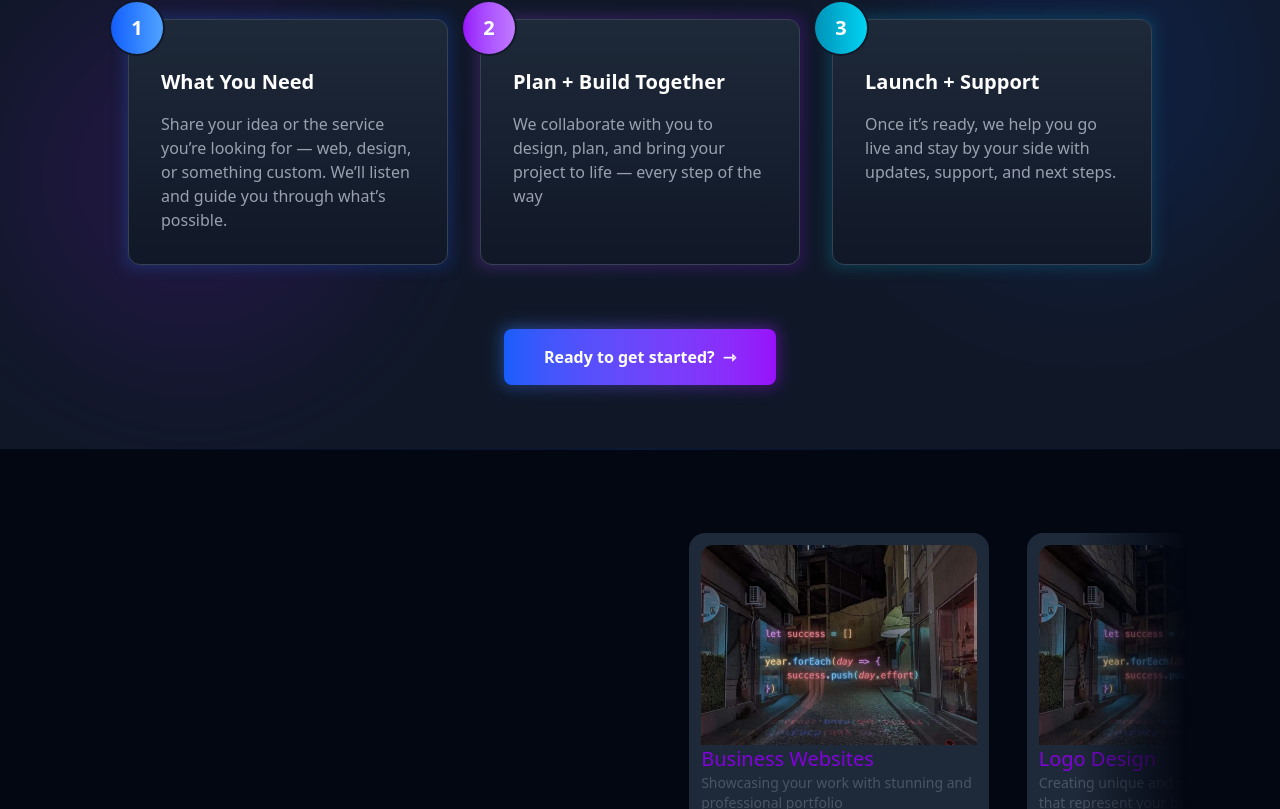
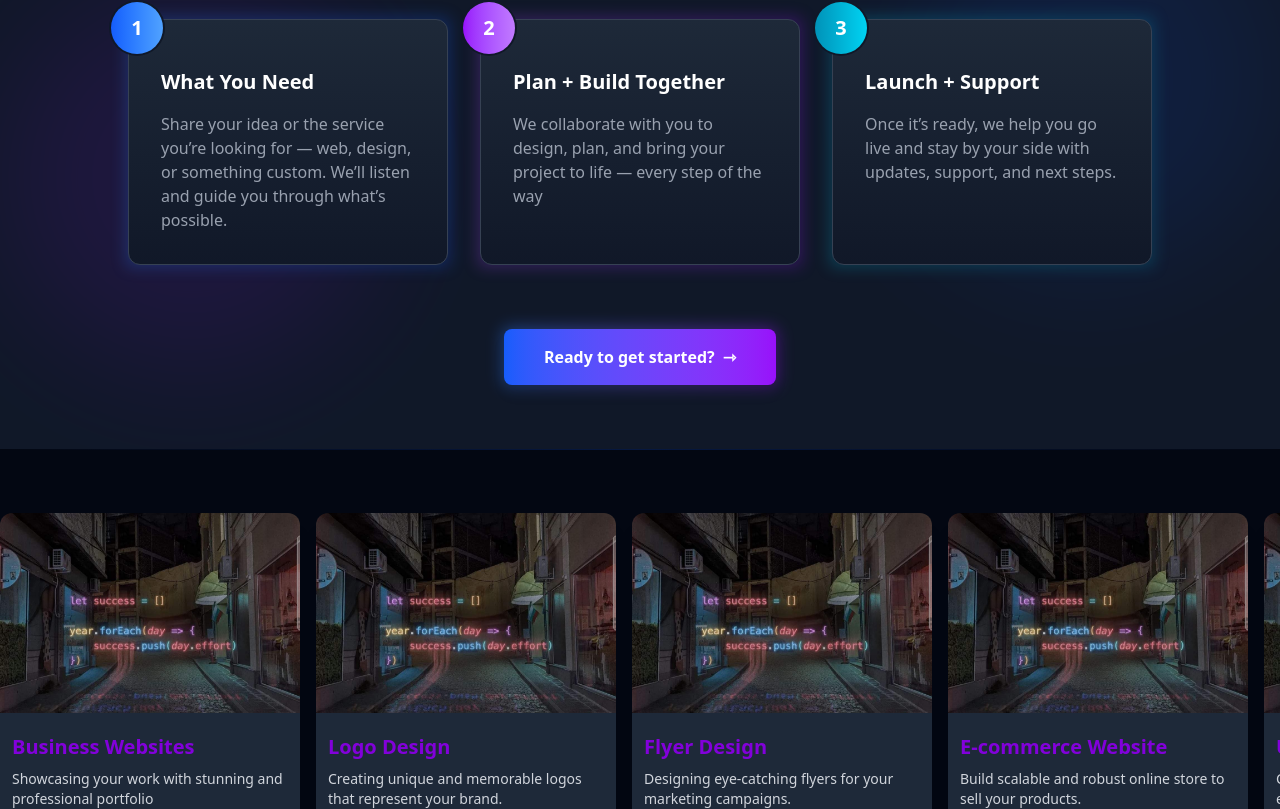
Before and after one commit to cyberdiego33/Tech-Sphere-React, a React (Vite) app: page / in a window 1280 px wide. Shown: the part 1991-2800 px from the top of the page. Built offline with nearby package versions, Linux system fonts and the light colour scheme.

Commit message:
cool I added snapscrolling

```diff
--- a/src/App.css
+++ b/src/App.css
@@ -83,3 +83,14 @@
       left: 100%;
   }
 }
+
+
+
+/* SNAP SCROLLING  */
+.scrollbar-hide {
+  -ms-overflow-style: none;  /* Internet Explorer 10+ */
+  scrollbar-width: none;  /* Firefox */
+}
+.scrollbar-hide::-webkit-scrollbar {
+  display: none;  /* Safari and Chrome */
+}
--- a/src/components/homePage-Components/OurProducts.jsx
+++ b/src/components/homePage-Components/OurProducts.jsx
@@ -75,7 +75,7 @@ const OurProducts = function () {
 
 const SnapCard = function (props) {
   return (
-    <div className="h-[350px] w-[300px] shadow-xl bg-gray-800  rounded-2xl hover:-translate-y-2 hover:shadow-md hover:shadow-blue-600 active:-translate-y-2 active:shadow-md active:shadow-blue-600  transition-all group">
+    <div className="h-[350px] w-[300px] shadow-xl bg-gray-800  rounded-2xl hover:-translate-y-2 hover:shadow-md hover:shadow-blue-600 active:-translate-y-2 active:shadow-md active:shadow-blue-600  transition-all group snap-start flex-shrink-0">
       <div className="relative">
         <div className="h-[200px] relative">
           <img
@@ -99,7 +99,8 @@ const SnapSection = function () {
   return (
     <section className="py-16 bg-gray-950 relative">
       <div className="absolute h-px inset-x-0 top-0 bg-gradient-to-r from-transparent via-blue-600 to-transparent opacity-20"></div>
-      <div className="flex flex-wrap gap-6 justify-center">
+      {/* <div className="flex flex-wrap gap-6 justify-center"> */}
+      <div className="flex overflow-x-auto snap-x snap-proximity gap-4 px-4 scrollbar-hide">
         {SliderAPI.map(function (item, index) {
           return (
             <SnapCard
--- a/src/screens/HomeScreen.jsx
+++ b/src/screens/HomeScreen.jsx
@@ -12,7 +12,7 @@ function HomeScreen() {
       <HeroSection />
       <SectionTwo />
       <SectionThree />
-      <OurProducts />
+      {/* <OurProducts /> */}
       <SnapSection />
       <CreativeCrew />
       <ReadySection />
```
